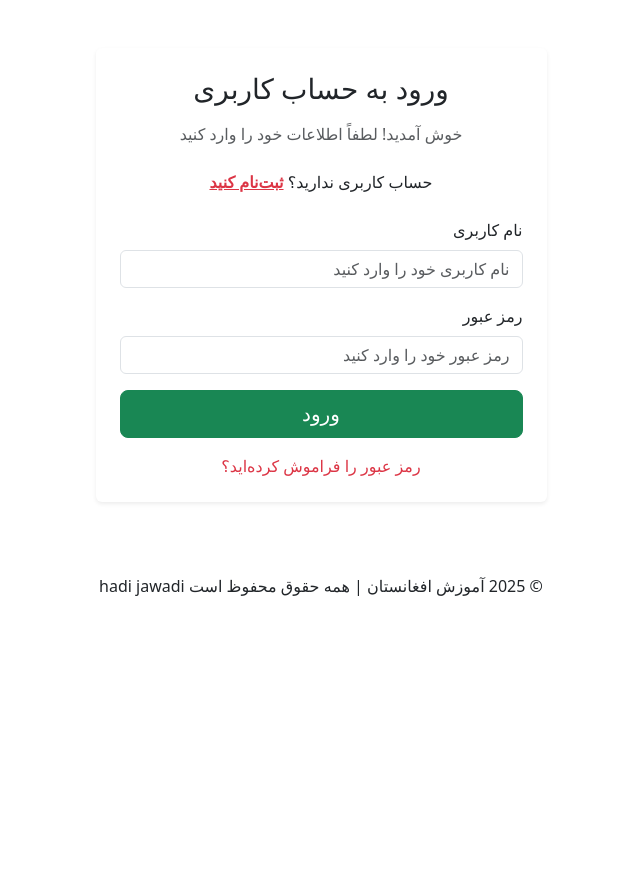
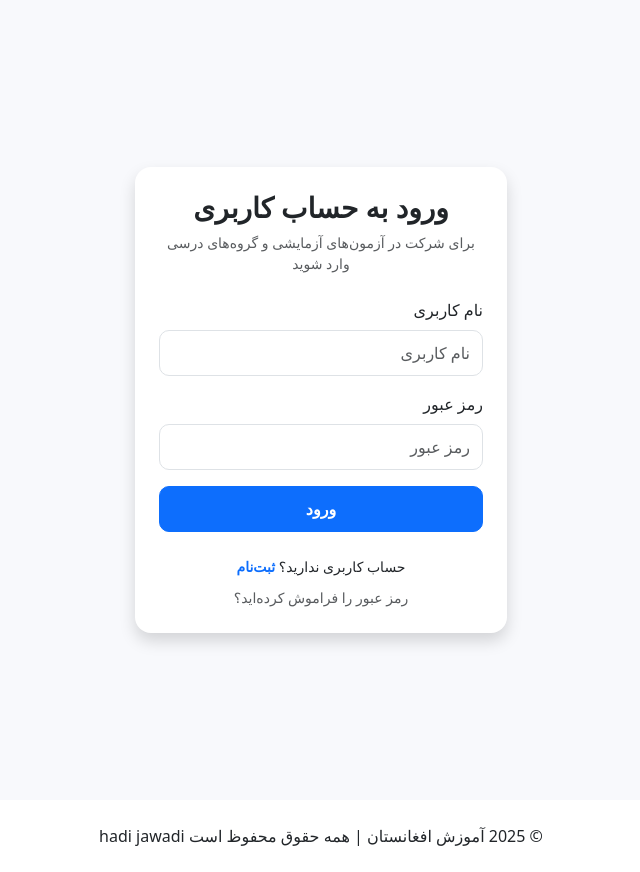
Before and after one commit to Hadi-jawdi/Vknow.app, a Django app: page /account/login/ in a window 1280 px wide. Shown: the whole page, without its empty margins (319-959 px from the left). Before the commit the page ends 596 px from the top, so only its background shows below. Run offline with Django 5.2, Linux system fonts and the light colour scheme.

Commit message:
login and register page enhanced

```diff
--- a/account_app/templates/account_app/pages/dashboard.html
+++ b/account_app/templates/account_app/pages/dashboard.html
@@ -6,7 +6,6 @@
         <div class="d-flex justify-content-between align-items-center">
             <div>
                 <h2>خوش آمدید، {{ user.first_name }}!</h2>
-                <p>آخرین ورود: {{ user.last_login|date:"Y-m-d H:i" }}</p>
             </div>
             <div class="profile-avatar">
                 <i class="bi bi-person-circle fs-1"></i>
--- a/account_app/templates/account_app/pages/login.html
+++ b/account_app/templates/account_app/pages/login.html
@@ -1,32 +1,63 @@
 {% include 'includes/base.html' %}
 
 {% block content %}
-<div class="container py-5">
-  <div class="row justify-content-center">
-    <div class="col-md-6 col-lg-5">
+<style>
+  body {
+    background-color: #f8f9fc;
+  }
 
-      <div class="card shadow-sm border-0">
-        <div class="card-body p-4">
+  .login-wrapper {
+    min-height: 100vh;
+  }
 
-          <h3 class="text-center mb-3">ورود به حساب کاربری</h3>
-          <p class="text-center text-muted mb-4">
-            خوش آمدید! لطفاً اطلاعات خود را وارد کنید
+  .login-card {
+    border-radius: 16px;
+  }
+
+  .form-control {
+    border-radius: 10px;
+    padding: 10px 12px;
+  }
+
+  .btn-login {
+    border-radius: 10px;
+    padding: 10px;
+    font-weight: 600;
+  }
+
+  @media (max-width: 576px) {
+    .login-card {
+      padding: 1.5rem !important;
+    }
+
+    h3 {
+      font-size: 20px;
+    }
+  }
+</style>
+
+<div class="container login-wrapper d-flex align-items-center justify-content-center py-4">
+  <div class="col-12 col-sm-10 col-md-6 col-lg-4">
+
+    <div class="card shadow border-0 login-card p-4">
+
+      <!-- Title -->
+      <div class="text-center mb-4">
+        <h3 class="fw-bold">ورود به حساب کاربری</h3>
+        <p class="text-muted small mb-0">
+          برای شرکت در آزمون‌های آزمایشی و گروه‌های درسی وارد شوید
         </p>
+      </div>
 
-          <p class="text-center">
-            حساب کاربری ندارید؟
-            <a class="text-danger fw-bold" href="{% url 'account_app:register_user' %}">
-              ثبت‌نام کنید
-            </a>
-          </p>
-
+      <!-- Error -->
       {% if error %}
-            <div class="alert alert-danger text-center mt-3">
+        <div class="alert alert-danger text-center">
           {{ error }}
         </div>
       {% endif %}
 
-          <form action="{% url 'account_app:login_user' %}" method="post" class="mt-4">
+      <!-- Form -->
+      <form action="{% url 'account_app:login_user' %}" method="post" novalidate>
         {% csrf_token %}
 
         <div class="mb-3">
@@ -35,7 +66,7 @@
             type="text"
             class="form-control"
             name="username"
-                placeholder="نام کاربری خود را وارد کنید"
+            placeholder="نام کاربری"
             required
           />
         </div>
@@ -46,25 +77,31 @@
             type="password"
             class="form-control"
             name="password"
-                placeholder="رمز عبور خود را وارد کنید"
+            placeholder="رمز عبور"
             required
           />
         </div>
 
-            <div class="d-grid">
-              <button class="btn btn-success btn-lg" type="submit">
+        <div class="d-grid mt-2">
+          <button class="btn btn-primary btn-login" type="submit">
             ورود
           </button>
         </div>
       </form>
 
-          <div class="text-center mt-3">
-            <a href="#" class="text-decoration-none text-danger">
-              رمز عبور را فراموش کرده‌اید؟
+      <!-- Links -->
+      <div class="text-center mt-4 small">
+        حساب کاربری ندارید؟
+        <a class="fw-bold text-decoration-none"
+           href="{% url 'account_app:register_user' %}">
+          ثبت‌نام
         </a>
       </div>
 
-        </div>
+      <div class="text-center mt-2">
+        <a href="#" class="text-muted small text-decoration-none">
+          رمز عبور را فراموش کرده‌اید؟
+        </a>
       </div>
 
     </div>
```
Also changed, not shown: account_app/templates/account_app/pages/register.html (+48 -13 lines). Lines whose indentation alone changed are shown as unchanged.
